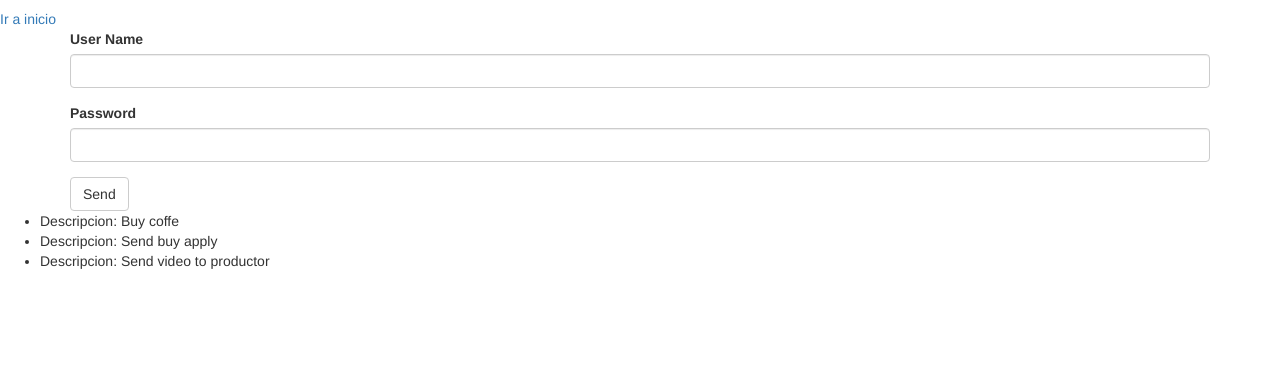
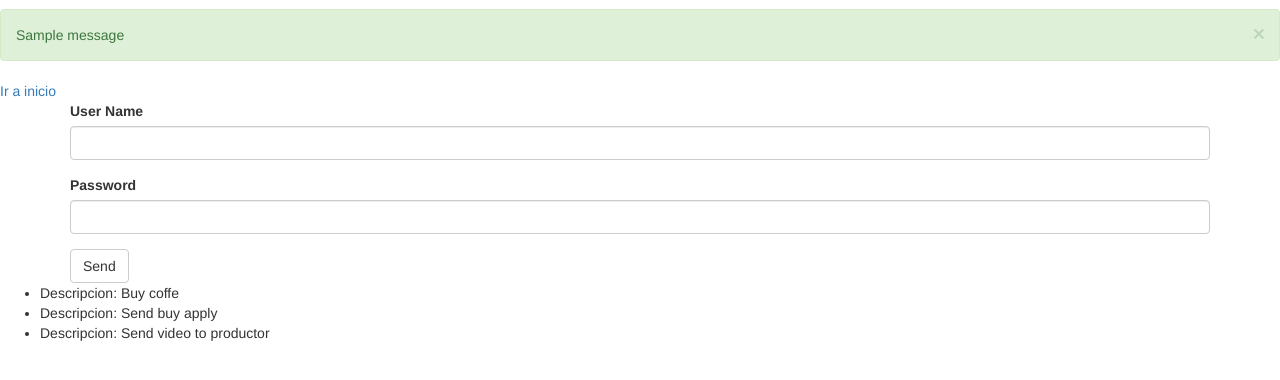
Before and after one commit to aPg9/Flask, a Flask app: page /hello in a window 1280 px wide. Shown: the part 63-443 px from the top of the page. Run offline with Flask 2, Linux system fonts and the light colour scheme; one stand-in notice (Sample message) is shown; some libraries are stand-ins or nearby versions.

Commit message:
clase de desplegar flashes

```diff
--- a/main.py
+++ b/main.py
@@ -1,4 +1,4 @@
-from flask import Flask, make_response, redirect, request, render_template, session, url_for
+from flask import Flask, make_response, redirect, request, render_template, session, url_for, flash
 from flask_bootstrap import Bootstrap
 from flask_wtf import FlaskForm
 from wtforms.fields import StringField, PasswordField, SubmitField
@@ -51,6 +51,8 @@ def hello():
     if login_form.validate_on_submit():
         username = login_form.username.data
         session["username"] = username
+        flash('Username registered successfully!!! ')
+
         return redirect(url_for('index'))
 
     return render_template('hello.html', **context)
--- a/templates/base.html
+++ b/templates/base.html
@@ -16,6 +16,18 @@
         {% include 'navbar.html' %}
     {% endblock %}
 
-    {% block content %}
+    {% for message in get_flashed_messages() %}
+    <div class="alert alert-success alert-dismissible">
+        <button type="button"
+                data-dismiss="alert"
+                class="close">&times;</button>
+        {{ message }}
+    </div>
+    {% endfor %}
+
+    {% block content %}{% endblock %}
+    {% block scripts %}
+        {{ super() }}
     {% endblock %}
+
 {% endblock %}
--- a/templates/hello.html
+++ b/templates/hello.html
@@ -19,10 +19,6 @@
     {% endif %}
 
     <div class="container">
-        <!-- <form action="{{ url_for('hello')}}" method="POST">
-            {{ login_form.username }}
-            {{ login_form.username.label }}
-        </form> -->
         {{ wtf. quick_form(login_form) }}
     </div>
 
```
